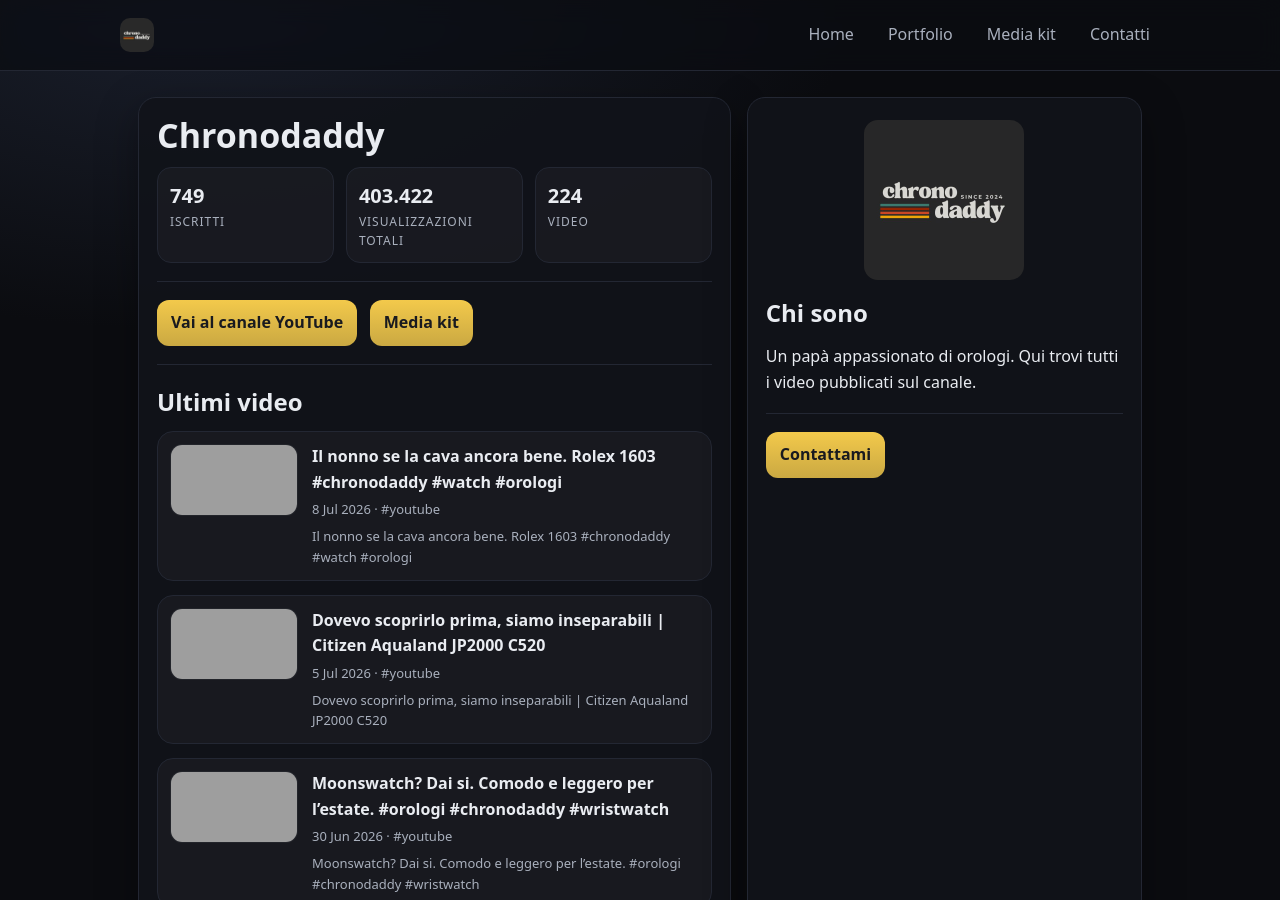
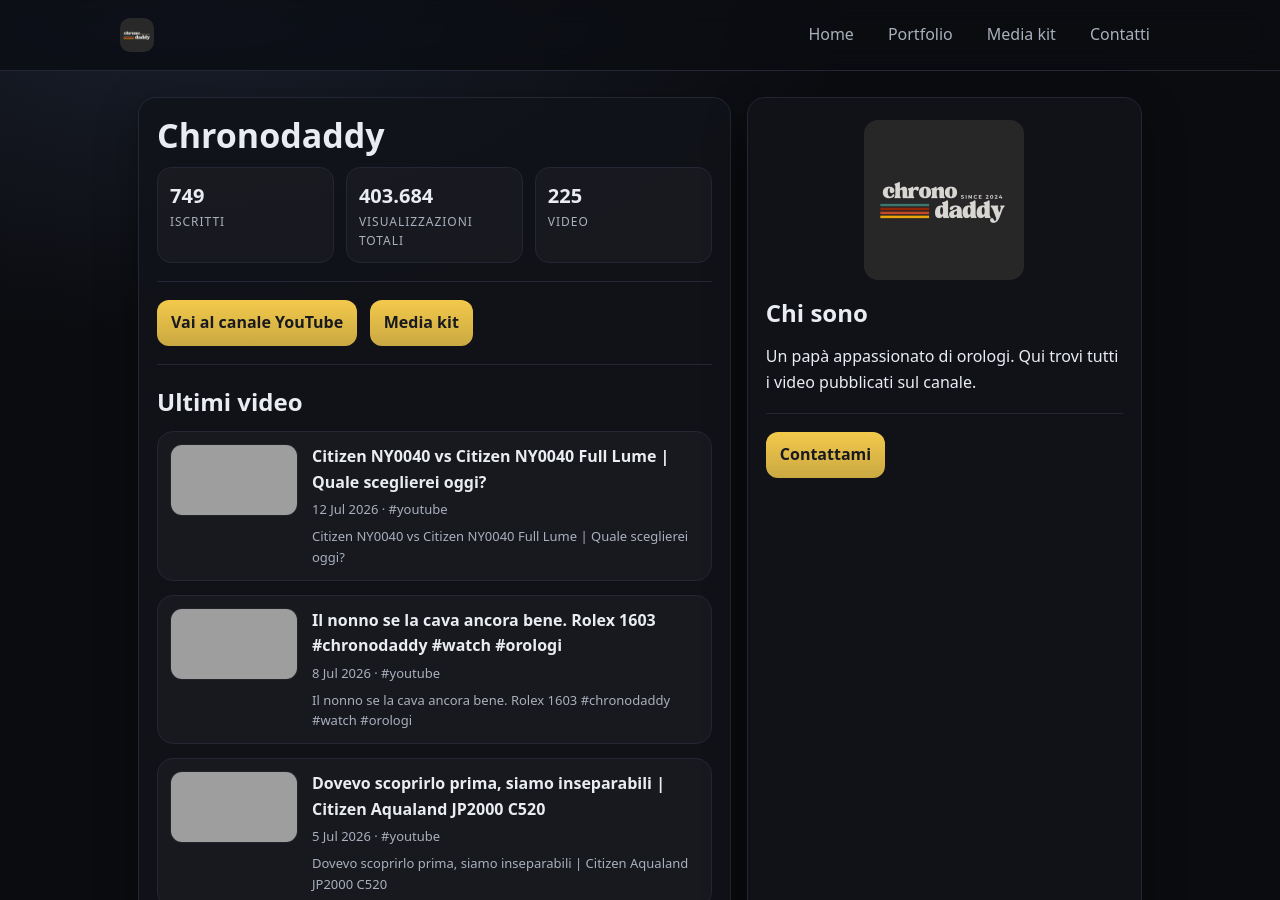
Before and after one commit to claudiostoduto/chronodaddy, a Jekyll site: the page built from index.md, in a window 1280 px wide and 900 px high, cut to the strip 0-900 px from the top of the window. Built offline with Jekyll 4.4.1, drawn with Linux system fonts in a browser that asks for light colours; some of the changed text lies outside the part shown; grey boxes are pictures that could not be loaded.

Commit message:
chore: add new YouTube posts

```diff
--- /dev/null
+++ b/_posts/2026-07-12-citizen-ny0040-vs-citizen-ny0040-full-lume-quale-sceglierei-oggi.md
@@ -0,0 +1,14 @@
+---
+title: "Citizen NY0040 vs Citizen NY0040 Full Lume | Quale sceglierei oggi?"
+date: 2026-07-12
+videoId: "g2_t70sM6Qs"
+youtubeUrl: "https://www.youtube.com/watch?v=g2_t70sM6Qs"
+thumbnail: "https://i4.ytimg.com/vi/g2_t70sM6Qs/hqdefault.jpg"
+tags: [youtube]
+excerpt: "Citizen NY0040 vs Citizen NY0040 Full Lume | Quale sceglierei oggi?"
+---
+
+<!--
+Questo post è stato generato automaticamente.
+Puoi aggiungere tag più specifici (brand/modello/format) e una descrizione/contesto per renderlo un vero case study.
+-->
--- a/assets/channel-stats.json
+++ b/assets/channel-stats.json
@@ -1,6 +1,6 @@
 {
   "subscribers": 749,
-  "views": 403422,
-  "videos": 224,
-  "updatedAt": "2026-07-12T17:16:25.157Z"
+  "views": 403684,
+  "videos": 225,
+  "updatedAt": "2026-07-12T19:28:39.491Z"
 }
```
